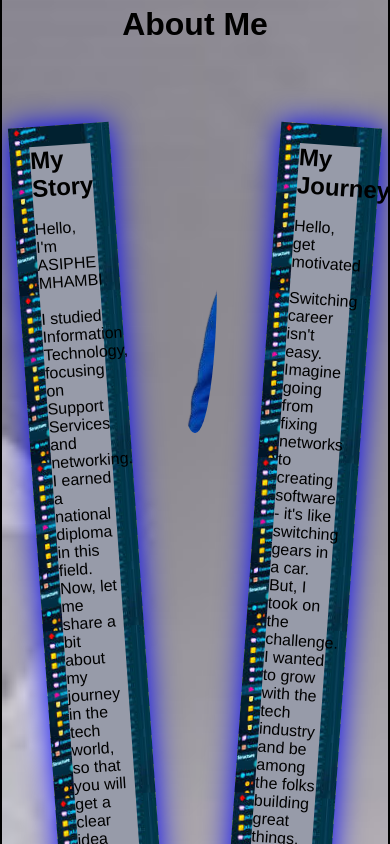
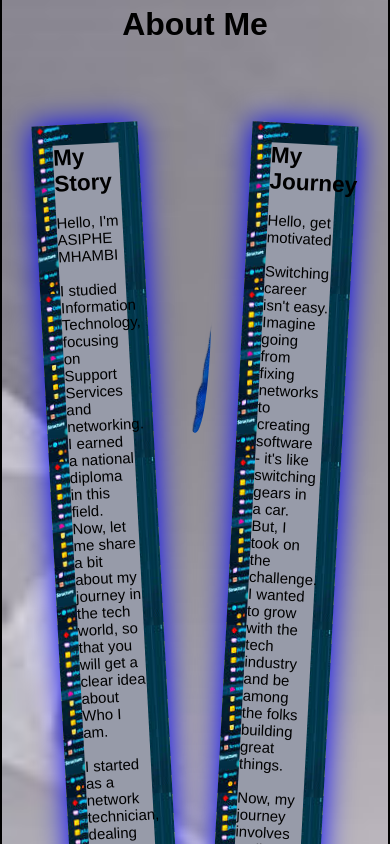
Before and after one commit to AsipheMhambi/My-Portfolio-Website, a React (Create React App) app: page / in a window 390 px wide. Shown: the part 860-1704 px from the top of the page. Built offline with nearby package versions, Linux system fonts and the light colour scheme.

Commit message:
about me page responsiveness

```diff
--- a/src/components/About/About.css
+++ b/src/components/About/About.css
@@ -105,3 +105,43 @@ p1 {
   display: inline-block;
   margin: 0 50px;
 }
+
+@media only screen and (max-width: 1024px){
+  .left-container, .right-container {
+    width: calc(50.80% - 70px);
+
+  }
+
+  .left-container{
+    transform: rotate(-3deg);
+  }
+  .right-container{
+    transform: rotate(3deg);
+  }
+
+  .image-container {
+    width: 510px;
+    height: 310px;
+
+  }
+
+  .my-journey, .my-story {
+    font-size: 15px;
+
+  }
+
+  .left-cont, .right-cont {
+    height: 100%;
+    width: 100%;
+
+  }
+
+  .containers {
+    margin-bottom: 4rem;
+  }
+
+  p1 {
+    margin-bottom: 22rem;
+  }
+
+}
```
